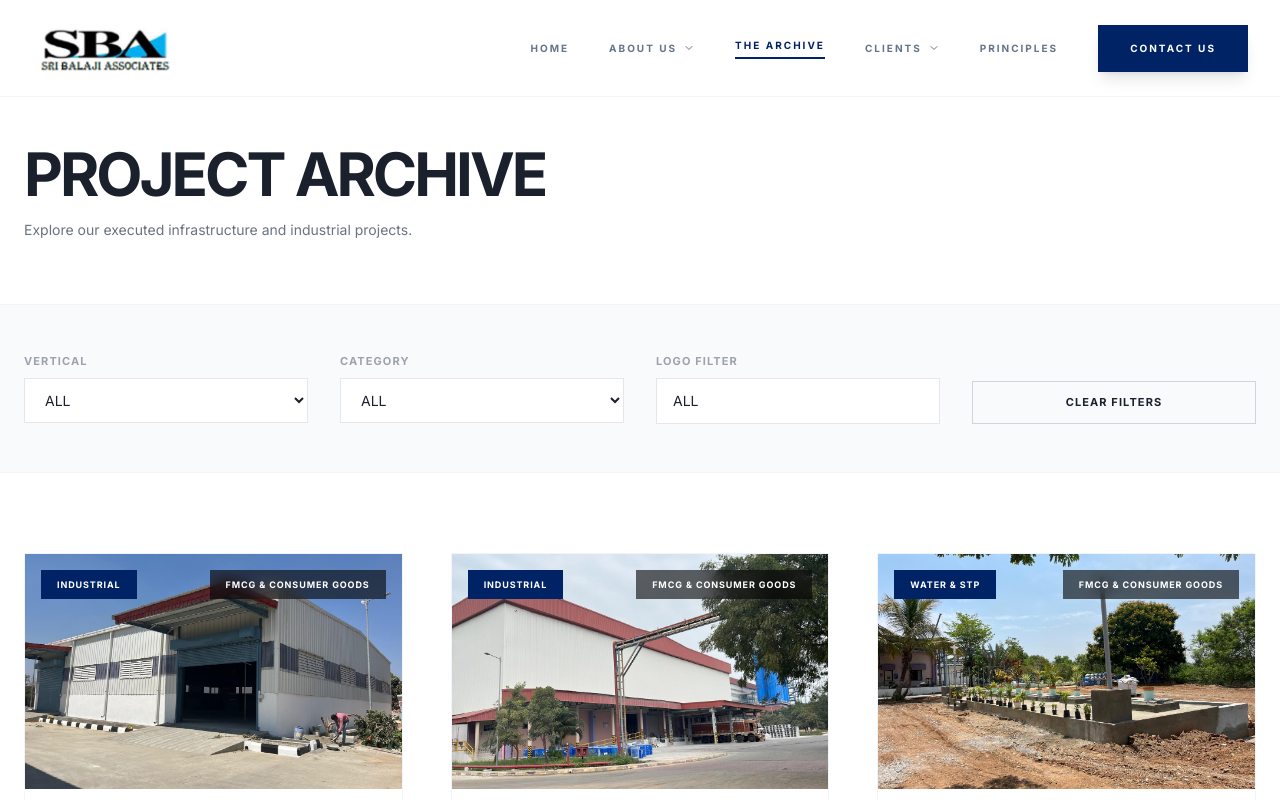
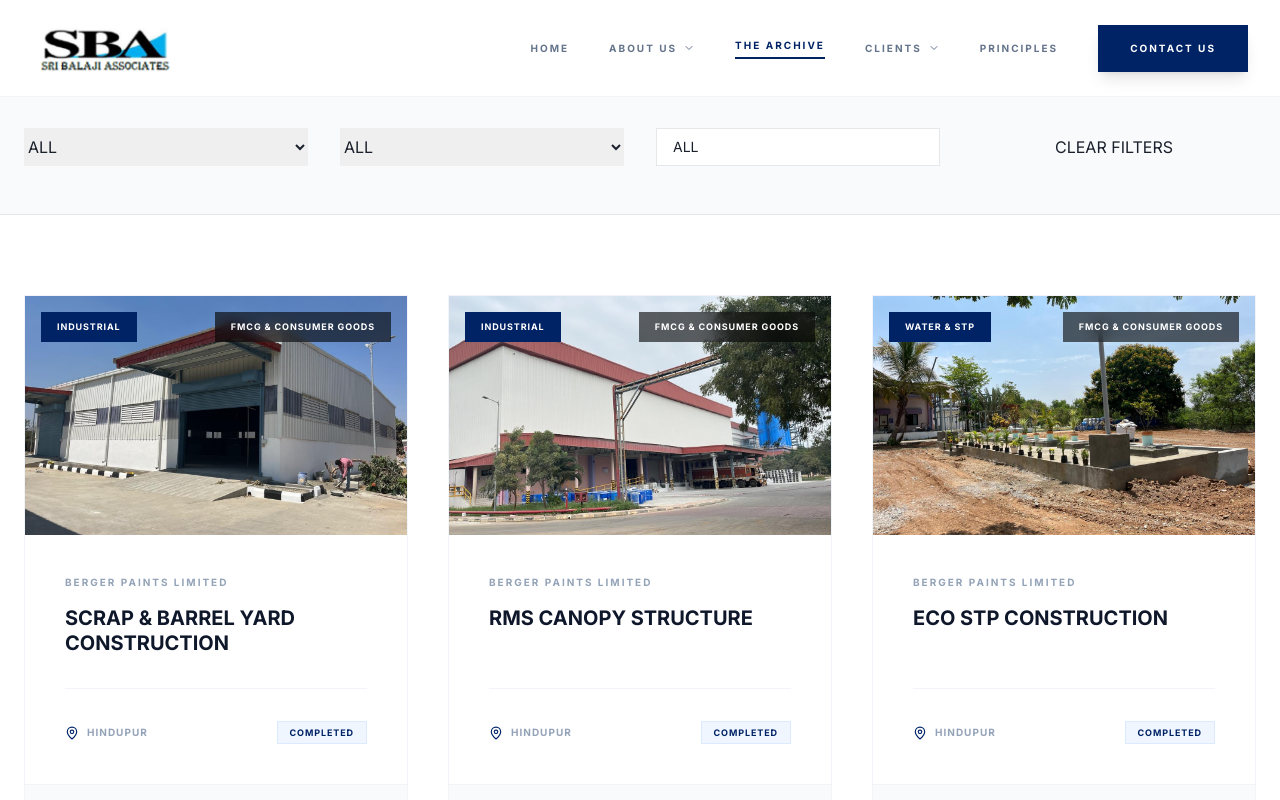
Before and after one commit to vimpcourse-hub/SBAWEBSITEUP, a React (Vite) app: page /projects in a window 1280 px wide. Shown: the top 800 px of the page. Built offline with nearby package versions, Linux system fonts and the light colour scheme.

Commit message:
Update Projects.tsx

```diff
--- a/pages/Projects.tsx
+++ b/pages/Projects.tsx
@@ -3,10 +3,8 @@
 import ProjectCard from "../components/ProjectCard";
 import { PROJECTS } from "../data/projects";
 
-/* ---------- HELPERS ---------- */
 const useQuery = () => new URLSearchParams(useLocation().search);
 
-/* ---------- CONSTANTS ---------- */
 const VERTICALS = [
   "ALL",
   "FMCG & Consumer Goods",
@@ -20,53 +18,44 @@
 const Projects: React.FC = () => {
   const query = useQuery();
 
-  /* ---------- URL FILTERS ---------- */
-  const urlVertical = query.get("vertical") || "ALL";
   const urlGroup = query.get("group") || "ALL";
 
-  /* ---------- STATE ---------- */
   const [selectedVertical, setSelectedVertical] = useState("ALL");
   const [selectedCategory, setSelectedCategory] = useState("ALL");
   const [selectedGroup, setSelectedGroup] = useState("ALL");
 
-  /* ---------- SYNC FROM URL (LOGO CLICKS) ---------- */
+  /* ✅ APPLY LOGO FILTER FROM URL */
   useEffect(() => {
     setSelectedGroup(urlGroup);
   }, [urlGroup]);
 
-  /* ---------- DROPDOWN DATA ---------- */
   const allCategories = useMemo(() => {
     const set = new Set<string>();
     PROJECTS.forEach(p => set.add(p.category.primary.toUpperCase()));
-    return ["ALL", ...Array.from(set).sort()];
+    return ["ALL", ...Array.from(set)];
   }, []);
 
-  /* ---------- FILTER LOGIC ---------- */
+  /* ✅ FINAL FILTER LOGIC */
   const filteredProjects = useMemo(() => {
     return PROJECTS.filter(p => {
 
-      /* VERTICAL */
       const matchVertical =
-        selectedVertical === "ALL" ||
-        p.vertical === selectedVertical;
+        selectedVertical === "ALL" || p.vertical === selectedVertical;
 
-      /* CATEGORY */
       const matchCategory =
         selectedCategory === "ALL" ||
         p.category.primary.toUpperCase() === selectedCategory;
 
-      /* GROUP (LOGO CLICK) */
       const matchGroup =
         selectedGroup === "ALL" ||
         p.entities?.clients?.includes(selectedGroup) ||
-        p.entities?.authorities?.includes(selectedGroup) ||
-        p.entities?.partners?.includes(selectedGroup);
+        p.entities?.partners?.includes(selectedGroup) ||
+        p.entities?.authorities?.includes(selectedGroup);
 
       return matchVertical && matchCategory && matchGroup;
     });
   }, [selectedVertical, selectedCategory, selectedGroup]);
 
-  /* ---------- CLEAR ---------- */
   const clearFilters = () => {
     setSelectedVertical("ALL");
     setSelectedCategory("ALL");
@@ -77,93 +66,38 @@
   return (
     <div className="pt-20 bg-white">
 
-      {/* HEADER */}
-      <section className="py-16 border-b border-gray-100">
-        <div className="max-w-7xl mx-auto px-6">
-          <h1 className="text-4xl md:text-6xl font-bold uppercase tracking-tighter mb-4">
-            Project Archive
-          </h1>
-          <p className="text-gray-500 text-sm max-w-2xl">
-            Explore our executed infrastructure and industrial projects.
-          </p>
-        </div>
-      </section>
-
       {/* FILTER BAR */}
-      <section className="py-12 bg-gray-50 border-b border-gray-100">
+      <section className="py-12 bg-gray-50 border-b">
         <div className="max-w-7xl mx-auto px-6 grid grid-cols-1 md:grid-cols-4 gap-8">
 
-          {/* VERTICAL */}
-          <div>
-            <div className="text-[11px] font-bold uppercase tracking-widest text-gray-400 mb-2">
-              Vertical
-            </div>
-            <select
-              value={selectedVertical}
-              onChange={e => setSelectedVertical(e.target.value)}
-              className="w-full border border-gray-200 px-4 py-3 text-sm bg-white"
-            >
-              {VERTICALS.map(v => (
-                <option key={v} value={v}>{v}</option>
-              ))}
-            </select>
+          <select value={selectedVertical} onChange={e => setSelectedVertical(e.target.value)}>
+            {VERTICALS.map(v => <option key={v}>{v}</option>)}
+          </select>
+
+          <select value={selectedCategory} onChange={e => setSelectedCategory(e.target.value)}>
+            {allCategories.map(c => <option key={c}>{c}</option>)}
+          </select>
+
+          {/* SHOW SELECTED LOGO FILTER */}
+          <div className="border px-4 py-2 text-sm bg-white">
+            {selectedGroup === "ALL" ? "ALL" : selectedGroup}
           </div>
 
-          {/* CATEGORY */}
-          <div>
-            <div className="text-[11px] font-bold uppercase tracking-widest text-gray-400 mb-2">
-              Category
-            </div>
-            <select
-              value={selectedCategory}
-              onChange={e => setSelectedCategory(e.target.value)}
-              className="w-full border border-gray-200 px-4 py-3 text-sm bg-white"
-            >
-              {allCategories.map(c => (
-                <option key={c} value={c}>{c}</option>
-              ))}
-            </select>
-          </div>
-
-          {/* LOGO FILTER STATUS */}
-          <div>
-            <div className="text-[11px] font-bold uppercase tracking-widest text-gray-400 mb-2">
-              Logo Filter
-            </div>
-            <div className="border border-gray-200 px-4 py-3 text-sm bg-white">
-              {selectedGroup === "ALL" ? "ALL" : selectedGroup}
-            </div>
-          </div>
-
-          {/* CLEAR */}
-          <div className="flex items-end">
-            <button
-              onClick={clearFilters}
-              className="w-full border border-gray-300 px-4 py-3 text-[11px] font-bold uppercase tracking-widest hover:bg-black hover:text-white transition-all"
-            >
-              Clear Filters
-            </button>
-          </div>
+          <button onClick={clearFilters}>CLEAR FILTERS</button>
 
         </div>
       </section>
 
       {/* PROJECT GRID */}
       <section className="py-20">
-        <div className="max-w-7xl mx-auto px-6">
-
+        <div className="max-w-7xl mx-auto px-6 grid md:grid-cols-3 gap-10">
           {filteredProjects.length === 0 ? (
-            <div className="text-center py-24 text-gray-400 uppercase tracking-widest text-sm">
-              No projects match selected filters
-            </div>
+            <div>No projects found</div>
           ) : (
-            <div className="grid grid-cols-1 md:grid-cols-2 lg:grid-cols-3 gap-12">
-              {filteredProjects.map(p => (
-                <ProjectCard key={p.id} project={p} />
-              ))}
-            </div>
+            filteredProjects.map(p => (
+              <ProjectCard key={p.id} project={p} />
+            ))
           )}
-
         </div>
       </section>
 
```
